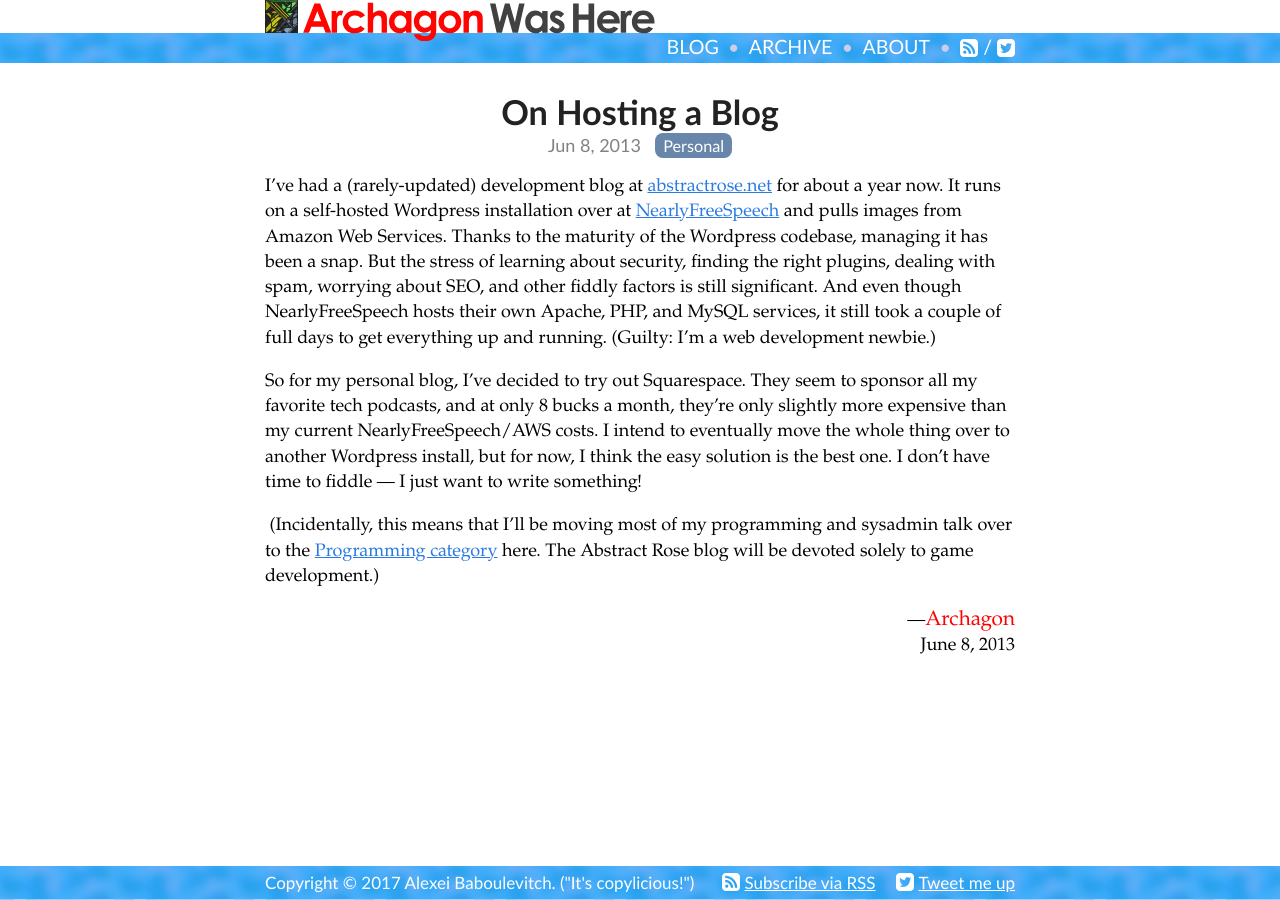
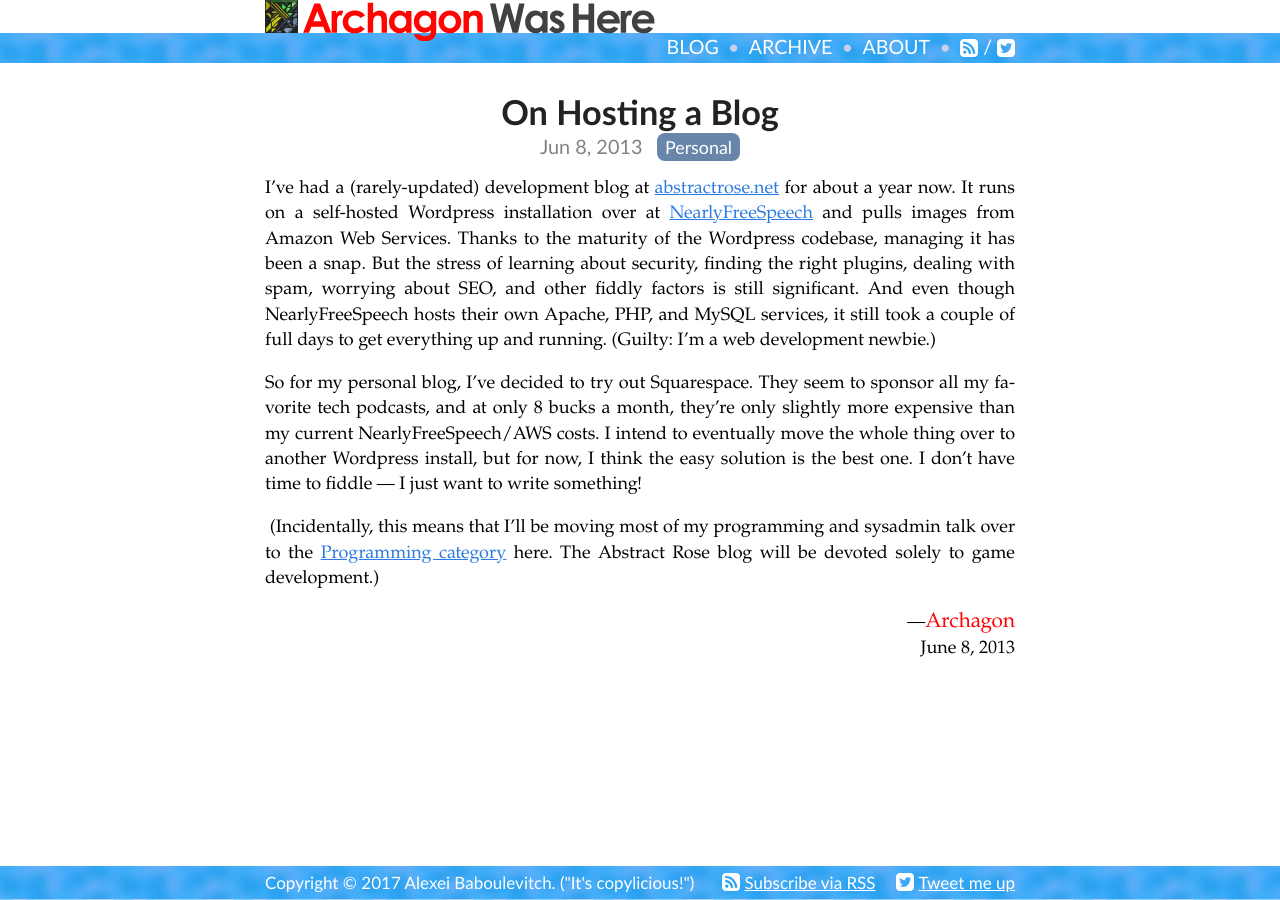
Before and after one commit to archagon/archagon.net, a Jekyll site: the page built from _posts/2013-06-08-on-hosting-a-blog.md, in a window 1280 px wide. Built offline with Jekyll 4.4.1, drawn with Linux system fonts in a browser that asks for light colours.

Commit message:
Sizing & justification. Cleanup.

```diff
--- a/_includes/head.html
+++ b/_includes/head.html
@@ -9,6 +9,7 @@
 <link rel="stylesheet" href="//fonts.googleapis.com/css?family=Lato:300,300italic,400,400italic,700,700italic,900">
 <!-- <link href="https://fonts.googleapis.com/css?family=Muli:700,800,900" rel="stylesheet"> -->
 <!-- <link href="https://fonts.googleapis.com/css?family=Cabin:400,500,600,700" rel="stylesheet"> -->
+
 <link rel="stylesheet" href="{{ "/css/normalize.css" | prepend: site.baseurl }}">
 <link rel="stylesheet" href="{{ "/css/main.css" | prepend: site.baseurl }}">
 {% if page.extra_css %}{% for css in page.extra_css %}<link rel="stylesheet" href="{{ site.baseurl }}/css/{{ css }}.css">{% endfor %}{% endif %}
--- a/_sass/_document-extras.scss
+++ b/_sass/_document-extras.scss
@@ -11,6 +11,7 @@
     text-align: right;
 
     p {
+        text-align: inherit; //overrides justified p text elsewhere, if present
         margin: 0;
     }
 
--- a/_sass/_document.scss
+++ b/_sass/_document.scss
@@ -67,6 +67,16 @@ $post-list-spacing-unit-small: 1.5rem;
         display: block;
         margin-left: auto;
         margin-right: auto;
+    }
+}
+
+// justified text is more to my taste
+.document-post, .document-page {
+    p {
+        text-align: justify;
+        -webkit-hyphens: auto;
+        -ms-hyphens: auto;
+        hyphens: auto;
     }
 }
 
@@ -207,7 +217,7 @@ $post-list-spacing-unit-small: 1.5rem;
 }
 h2.post-meta { //we have to use h2 to override default header rules
     margin-top: 0.5rem;
-    font-size: 1.0em;
+    font-size: 1.1em;
 }
 
 // TODO: NEXT: ids
--- a/css/main.scss
+++ b/css/main.scss
@@ -3,12 +3,13 @@
 ---
 @charset "utf-8";
 
-// $base-font-family: Helvetica, Arial, sans-serif;
 $base-font-family: Palatino, "Palatino Linotype", "Palatino LT STD", "Book Antiqua", Georgia, serif;
 //$base-font-family: "Calisto MT", "Bookman Old Style", Bookman, "Goudy Old Style", Garamond, "Hoefler Text", "Bitstream Charter", Georgia, serif;
 //$base-font-family: 'Hoefler Text', 'Baskerville Old Face', Garamond, 'Times New Roman', serif;
+
 $header-font-family: 'Gill Sans', 'Gill Sans MT', 'Lato', Calibri, sans-serif;
 // $header-font-family: 'Cabin', 'Gill Sans', 'Gill Sans MT', 'Lato', Calibri, sans-serif;
+
 $alert-font-family: $header-font-family;
 
 $base-font-size:   0.95em;
```
